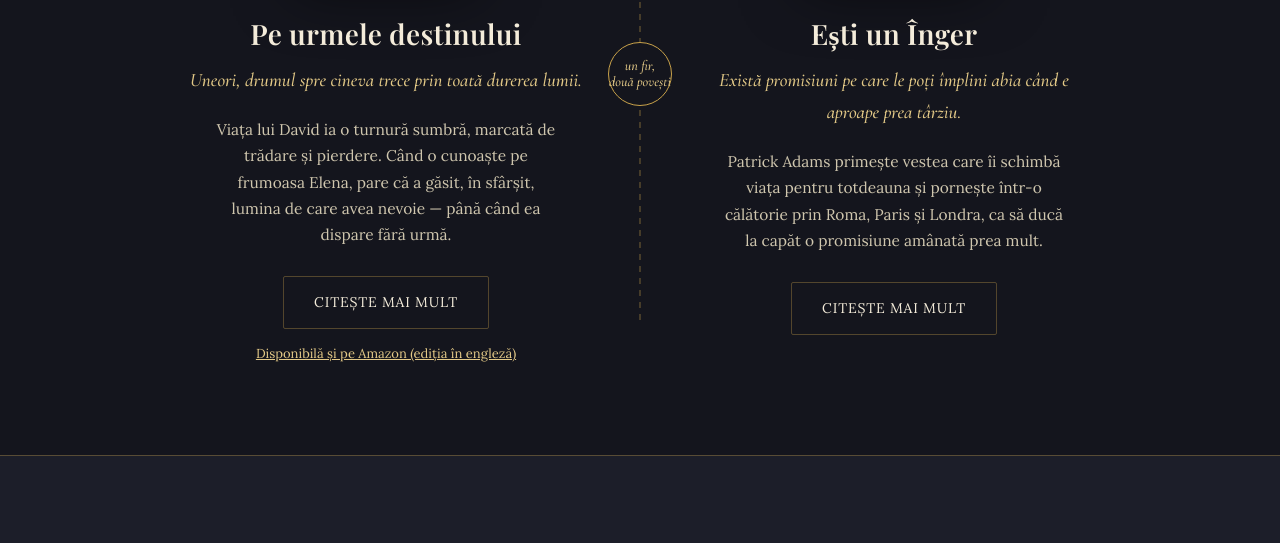
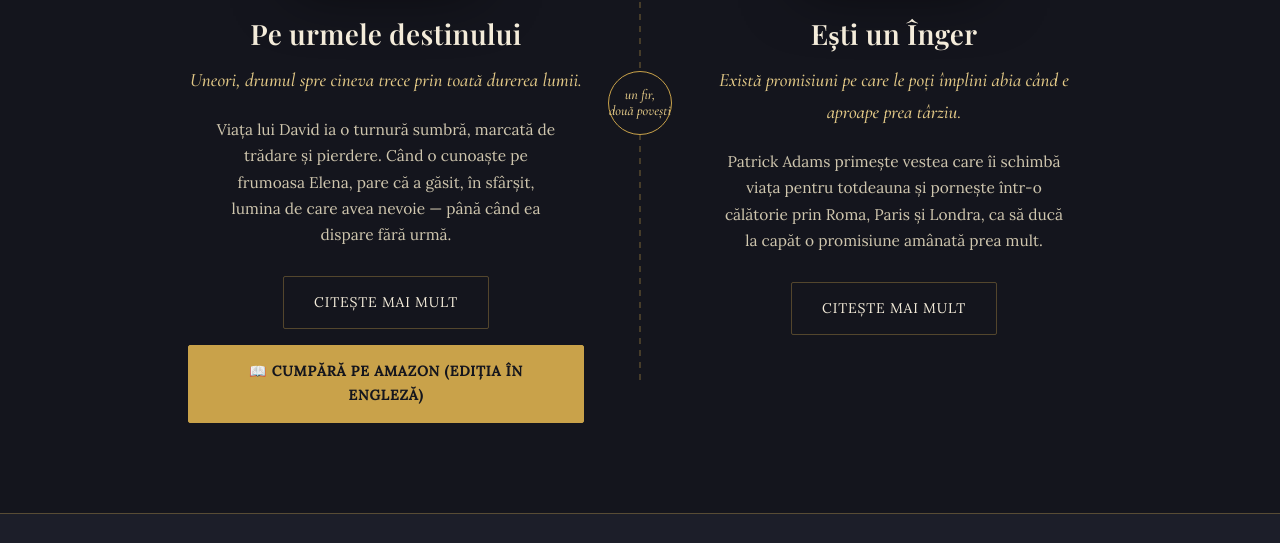
Before and after one commit to danmorea-autor/site-dan-morea, a plain HTML site: page index.html in a window 1280 px wide. Shown: the part 1110-1653 px from the top of the page. Drawn offline with nearby package versions, Linux system fonts and the light colour scheme; a web font is replaced by a local one.

Commit message:
Add files via upload

```diff
--- a/index.html
+++ b/index.html
@@ -72,7 +72,7 @@
           <p class="book-tagline">Uneori, drumul spre cineva trece prin toată durerea lumii.</p>
           <p class="book-blurb">Viața lui David ia o turnură sumbră, marcată de trădare și pierdere. Când o cunoaște pe frumoasa Elena, pare că a găsit, în sfârșit, lumina de care avea nevoie — până când ea dispare fără urmă.</p>
           <a href="pe-urmele-destinului.html" class="btn btn-ghost">Citește mai mult</a>
-          <a href="https://www.amazon.com/dp/B0HBMX8D3G" target="_blank" rel="noopener" style="margin-top:14px; font-size:13px; color:var(--gold-soft); text-decoration:underline;">Disponibilă și pe Amazon (ediția în engleză)</a>
+          <a href="https://www.amazon.com/dp/B0HBMX8D3G" target="_blank" rel="noopener" class="btn btn-solid" style="margin-top:16px;">📖 Cumpără pe Amazon (ediția în engleză)</a>
         </div>
 
         <div class="book-card">
```
